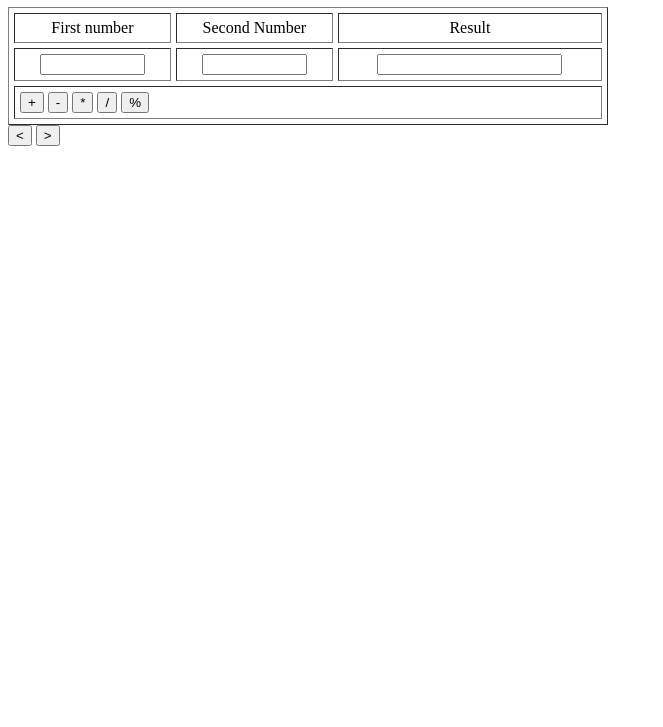
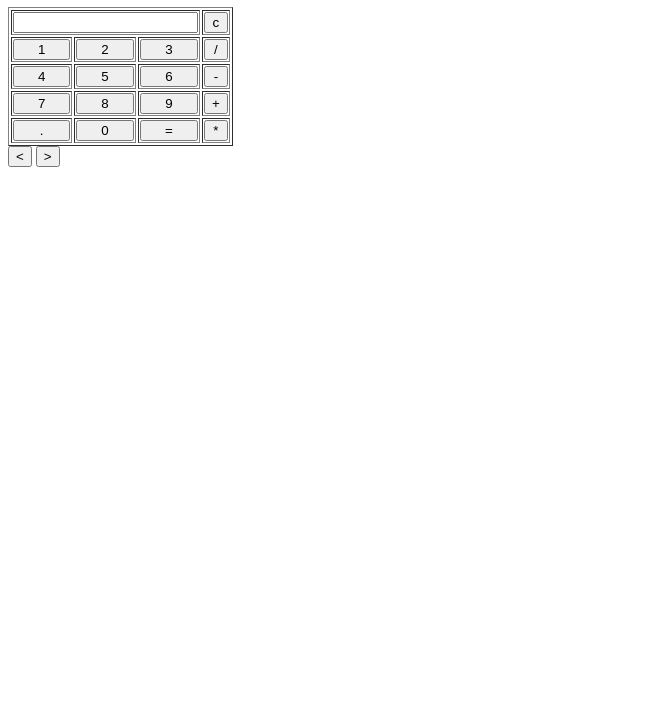
Before and after one commit to GalinKalinovY/PT_CALCULADORA, a plain HTML site: page HTML/calc_normal.html in a window 1280 px wide. Shown: the part 73-800 px from the top of the page, without its empty margins (0-663 px from the left). Drawn offline with Linux system fonts and the light colour scheme.

Commit message:
Hem creat la calculadora nomrmal, modificat el css i afegit les funcions al javaScript.

```diff
--- /dev/null
+++ b/CSS/calc_normal.css
@@ -0,0 +1,5 @@
+input[type="button"]
+    {
+      color: black;
+      width:100%
+    }
--- a/HTML/calc_normal.html
+++ b/HTML/calc_normal.html
@@ -7,35 +7,48 @@
       <meta name="description" content="A brief page description">
       <meta name="keywords" content="html,cheatsheet" />
       <meta property="fb:admins" content="YourFacebookUsername"/>
-
+      <!-- aqui tindrem els imports que creguem oportus. -->
       <title>CALCULADORA NORMAL</title>
-      <link rel="stylesheet" href="CSS/normalised.css">
-      <link rel="stylesheet" href="CSS/css_calc.css">
+      <link rel="stylesheet" href="../CSS/normalised.css">
+      <link rel="stylesheet" href="../CSS/calc_normal.css">
       <script src="../JS/calc_normal.js" type="text/javascript"></script>
     </head>
     <body>
       <h1>Calculadora Normal</h1>
-          <table border="1" cellpadding="5" cellspacing="5" width="600">
-          <tr align="center">
-          <td>First number</td>
-          <td>Second Number</td>
-          <td>Result</td>
-          </tr>
-          <tr align="center">
-          <td><input name="number1" type="text" size=10 id='num1'/></td>
-          <td><input name="number2" type="text" size=10 id='num2'/></td>
-          <td> <input type="text" id='result' readonly ></td>
-          </tr>
-          <tr>
-          <td colspan="3">
-          <button onclick="showresult('1')">+</button>
-          <button onclick="showresult('2')">-</button>
-          <button onclick="showresult('3')">*</button>
-          <button onclick="showresult('4')">/</button>
-          <button onclick="showresult('5')">%</button>
-          </td>
-          </tr>
-          </table>
+      <table border="1">
+           <tr>
+              <td colspan="3"><input type="text" id="resultat"/></td>
+              <!-- clr() sera una funcio que esborri el valor de la casella -->
+              <td><input type="button" value="c" onclick="clr()"/> </td>
+           </tr>
+           <tr>
+              <!-- creem els botons i assignem un valor a cada. -->
+              <!-- dis("val") agafara el valor del boto que sa clicat i ho mostrara -->
+              <td><input type="button" value="1" onclick="dis('1')"/> </td>
+              <td><input type="button" value="2" onclick="dis('2')"/> </td>
+              <td><input type="button" value="3" onclick="dis('3')"/> </td>
+              <td><input type="button" value="/" onclick="dis('/')"/> </td>
+           </tr>
+           <tr>
+              <td><input type="button" value="4" onclick="dis('4')"/> </td>
+              <td><input type="button" value="5" onclick="dis('5')"/> </td>
+              <td><input type="button" value="6" onclick="dis('6')"/> </td>
+              <td><input type="button" value="-" onclick="dis('-')"/> </td>
+           </tr>
+           <tr>
+              <td><input type="button" value="7" onclick="dis('7')"/> </td>
+              <td><input type="button" value="8" onclick="dis('8')"/> </td>
+              <td><input type="button" value="9" onclick="dis('9')"/> </td>
+              <td><input type="button" value="+" onclick="dis('+')"/> </td>
+           </tr>
+           <tr>
+              <td><input type="button" value="." onclick="dis('.')"/> </td>
+              <td><input type="button" value="0" onclick="dis('0')"/> </td>
+              <!-- la funsio resoldre ens servira per aconseguir el resultat dels valors -->
+              <td><input type="button" value="=" onclick="resoldre()"/> </td>
+              <td><input type="button" value="*" onclick="dis('*')"/> </td>
+           </tr>
+        </table>
 
           <button onclick="window.history.back();"> < </button>
           <button onclick="window.history.forward();"> > </button>
--- a/JS/calc_normal.js
+++ b/JS/calc_normal.js
@@ -1,33 +1,16 @@
-function showresult(choise){
+function dis(val){
+//el parametre val aporta el valor que hem clicat.
+        document.getElementById("resultat").value+=val
+}
 
-var n1=parseFloat(document.getElementById('num1').value);
-var n2=parseFloat(document.getElementById('num2').value);
-var r;
-var c=choise;
+// funcio mira el valor que hem clicat i retorna el resultat.
+function resoldre(){
+        let x = document.getElementById("resultat").value
+        let y = eval(x)
+        document.getElementById("resultat").value = y
+}
 
-  switch(c)
-  	{
-  	case '1':
-  		r=n1+n2;
-  		break;
-  	case '2':
-  		r=n1-n2;
-  		break;
-  	case '3':
-  		r=n1*n2;
-  		break;
-  	case '4':
-  		r=n1/n2;
-  		break;
-  	case '5':
-  		r=n2*100/n1;
-  		break;
-  	default:
-  		break;
-
-  	}
-document.getElementById('result').value=r;
-
-
-
+//neteijem la pantalla de la calculadora.
+function clr(){
+        document.getElementById("resultat").value = ""
 }
```
